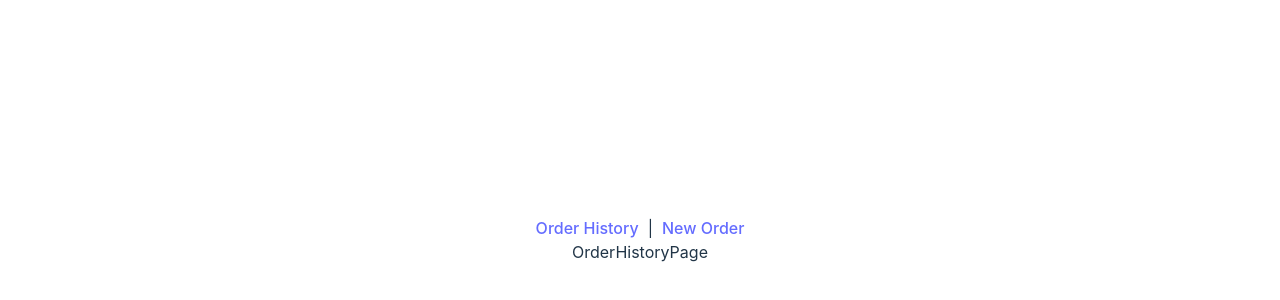
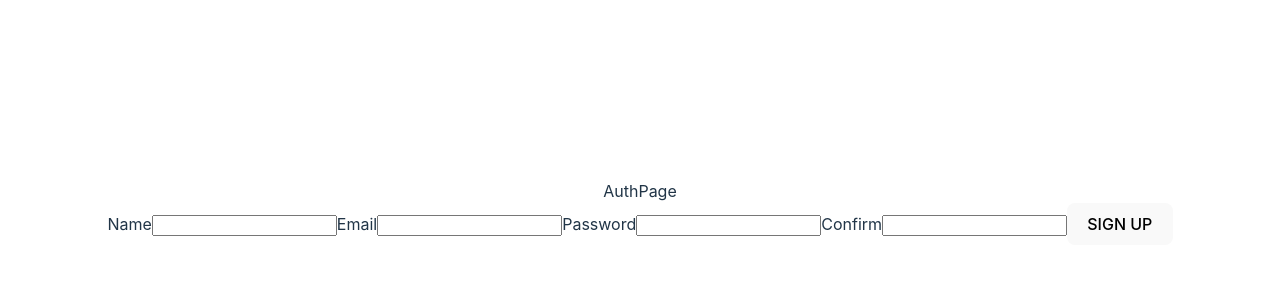
Before and after one commit to ms097530/mern-infra-vite, a React (Vite) app: page /orders in a window 1280 px wide. Shown: the part 160-460 px from the top of the page. Built offline with nearby package versions, Linux system fonts and the light colour scheme.

Commit message:
added signup form

```diff
--- a/src/App.jsx
+++ b/src/App.jsx
@@ -10,7 +10,7 @@ import './App.css'
 
 function App()
 {
-  const [user, setUser] = useState(1)
+  const [user, setUser] = useState(null)
 
   return (
     <main className="App">
--- /dev/null
+++ b/src/components/SignUpForm.jsx
@@ -0,0 +1,52 @@
+import { useState } from 'react'
+
+export default function SignUpForm()
+{
+    const [formData, setFormData] = useState({
+        name: '',
+        email: '',
+        password: '',
+        confirm: '',
+        error: ''
+    })
+
+    const handleSubmit = () => { }
+    const handleChange = () => { }
+
+    const disable = formData.password !== formData.confirm
+
+    return (
+        <div>
+            <div className='form-container'>
+                <form autoComplete='off' onSubmit={handleSubmit} >
+                    <label htmlFor="name">Name</label>
+                    <input type="text"
+                        name="name"
+                        id="name"
+                        value={formData.name}
+                        onChange={handleChange} />
+                    <label htmlFor="email">Email</label>
+                    <input type="email"
+                        name="email"
+                        id="email"
+                        value={formData.email}
+                        onChange={handleChange} />
+                    <label htmlFor="password">Password</label>
+                    <input type="password"
+                        name="password"
+                        id="password"
+                        value={formData.password}
+                        onChange={handleChange} />
+                    <label htmlFor="confirm">Confirm</label>
+                    <input type="password"
+                        name="confirm"
+                        id="confirm"
+                        value={formData.confirm}
+                        onChange={handleChange} />
+                    <button type="submit" disabled={disable}>SIGN UP</button>
+                </form>
+            </div>
+            <p className='error-message'>&nbsp; {formData.error}</p>
+        </div>
+    )
+}
--- a/src/pages/AuthPage.jsx
+++ b/src/pages/AuthPage.jsx
@@ -1,8 +1,12 @@
 import React from 'react'
+import SignUpForm from '../components/SignUpForm'
 
 export default function AuthPage()
 {
     return (
-        <div>AuthPage</div>
+        <div>
+            AuthPage
+            <SignUpForm />
+        </div>
     )
 }
```
